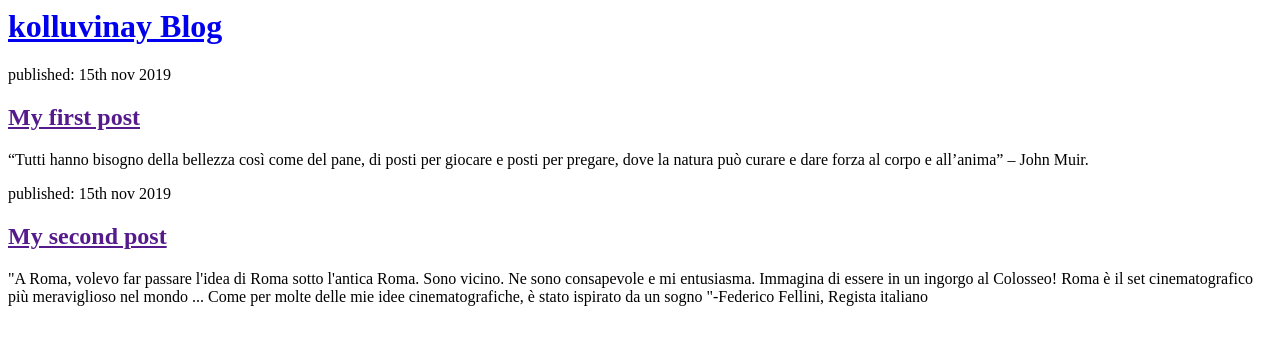
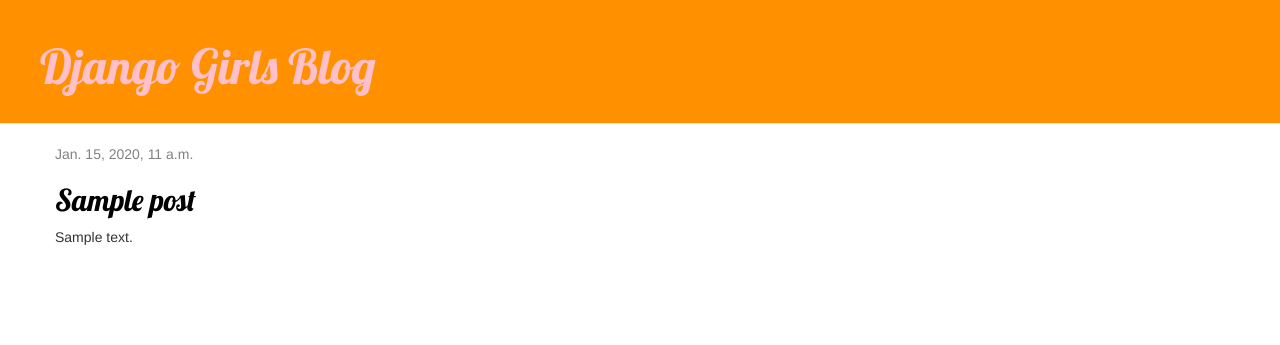
Before and after one commit to kolluvinay425/my-first-blog, a Django app: template blog/templates/blog/post_list.html in a window 1280 px wide. Shown: the top 345 px of the page. Run offline with Django 3.2, Linux system fonts and the light colour scheme; the template is opened without the code that fills it: values that come from a table or form of the project are taken from there, others are empty; tables that the repository leaves empty hold one stand-in row (values such as "Sample post"); some libraries are stand-ins or nearby versions.

Commit message:
Modified templates to display posts from database.

```diff
--- /dev/null
+++ b/blog/static/css/blog.css
@@ -0,0 +1,51 @@
+
+h1 a, h2 a {
+    color: #C25100;
+    font-family: 'Lobster';
+}
+.page-header {
+    background-color: rgb(255, 145, 0);
+    margin-top: 0;
+    padding: 20px 20px 20px 40px;
+}
+
+.page-header h1, .page-header h1 a, .page-header h1 a:visited, .page-header h1 a:active {
+    color:    pink;
+    font-size: 36pt;
+    text-decoration: none;
+}
+
+.content {
+    margin-left: 40px;
+}
+
+h1, h2, h3, h4 {
+    font-family: 'Lobster', cursive;
+}
+
+.date {
+    color: #828282;
+}
+
+.save {
+    float: right;
+}
+
+.post-form textarea, .post-form input {
+    width: 100%;
+}
+
+.top-menu, .top-menu:hover, .top-menu:visited {
+    color: #ffffff;
+    float: right;
+    font-size: 26pt;
+    margin-right: 20px;
+}
+
+.post {
+    margin-bottom: 70px;
+}
+
+.post h2 a, .post h2 a:visited {
+    color: #000000;
+}
--- a/blog/templates/blog/post_list.html
+++ b/blog/templates/blog/post_list.html
@@ -1,23 +1,31 @@
+{% load static %}
 <html>
     <head>
-        <title>vinay's blog</title>
+        <title>Django Girls blog</title>
+        <link rel="stylesheet" href="//maxcdn.bootstrapcdn.com/bootstrap/3.2.0/css/bootstrap.min.css">
+        <link rel="stylesheet" href="//maxcdn.bootstrapcdn.com/bootstrap/3.2.0/css/bootstrap-theme.min.css">
+        <link href='//fonts.googleapis.com/css?family=Lobster&subset=latin,latin-ext' rel='stylesheet' type='text/css'>
+        <link rel="stylesheet" href="{% static 'css/blog.css' %}">
     </head>
     <body>
-        <div>
-            <h1><a href="/">kolluvinay Blog</a></h1>
+        <div class="page-header">
+            <h1><a href="/">Django Girls Blog</a></h1>
         </div>
 
-        <div>
-            <p>published: 15th nov 2019</p>
-            <h2><a href="">My first post</a></h2>
-            <p>“Tutti hanno bisogno della bellezza così come del pane, di posti per giocare e posti per pregare, dove la natura può curare e dare forza al corpo e all’anima”
-            – John Muir.</p>
-        </div>
-
-        <div>
-            <p>published: 15th nov 2019 </p>
-            <h2><a href="">My second post</a></h2>
-            <p>"A Roma, volevo far passare l'idea di Roma sotto l'antica Roma. Sono vicino. Ne sono consapevole e mi entusiasma. Immagina di essere in un ingorgo al Colosseo! Roma è il set cinematografico più meraviglioso nel mondo ... Come per molte delle mie idee cinematografiche, è stato ispirato da un sogno "-Federico Fellini, Regista italiano</p>
+        <div class="content container">
+            <div class="row">
+                <div class="col-md-8">
+                {% for post in posts %}
+                    <div class="post">
+                        <div class="date">
+                            {{ post.published_date }}
+                        </div>
+                        <h2><a href="">{{ post.title }}</a></h2>
+                        <p>{{ post.text|linebreaksbr }}</p>
+                    </div>
+                {% endfor %}
+                </div>
+            </div>
         </div>
     </body>
 </html>
--- a/blog/views.py
+++ b/blog/views.py
@@ -1,5 +1,7 @@
 from django.shortcuts import render
+from django.utils import timezone
+from .models import Post
 
-# Create your views here.
 def post_list(request):
-    return render(request, 'blog/post_list.html', {})
+    posts = Post.objects.filter(published_date__lte=timezone.now()).order_by('published_date')
+    return render(request, 'blog/post_list.html', {'posts': posts})
```
